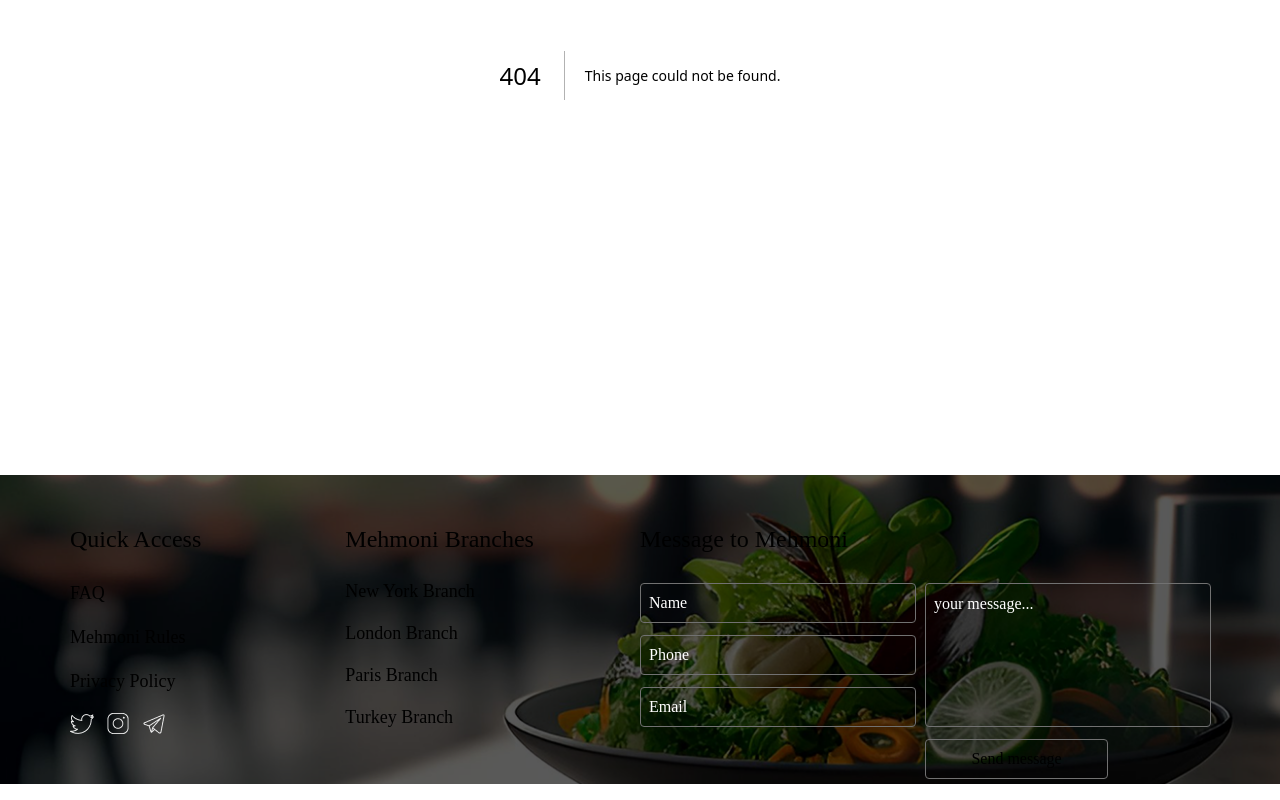
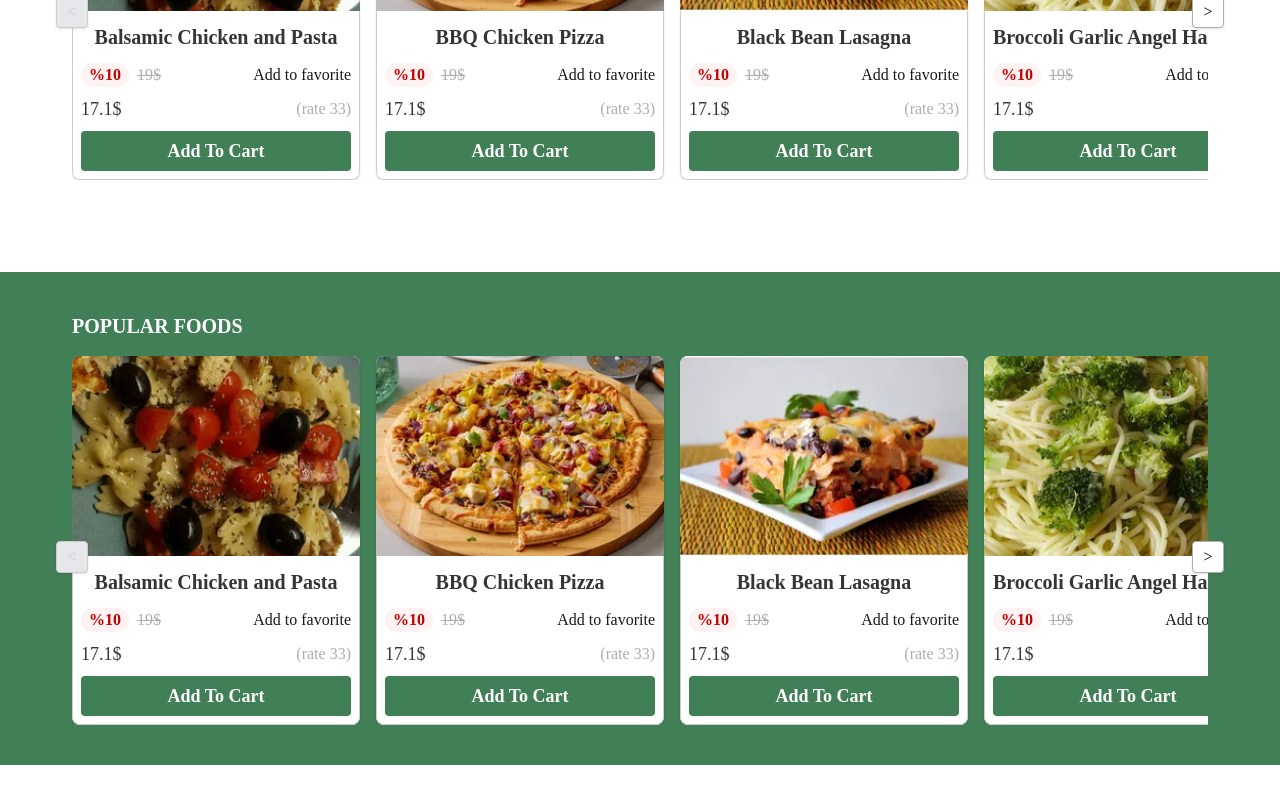
Before and after one commit to nextjs-developers/Food-app, a Next.js app: page /branches in a window 1280 px wide. Before the commit this address had no page. Shown: the part 440-1240 px from the top of the page. Built offline with nearby package versions, Linux system fonts and the light colour scheme.

Commit message:
WIP: change in progress

```diff
--- /dev/null
+++ b/src/app/branches/page.js
@@ -0,0 +1,9 @@
+import BranchPage from "@/components/templates/branchPage/BranchPage"
+
+const page = () => {
+  return (
+    <BranchPage/>
+  )
+}
+
+export default page
--- a/src/app/globals.css
+++ b/src/app/globals.css
@@ -1,4 +1,5 @@
 @import "tailwindcss";
+@import "tailwindcss/utilities";
 @plugin "daisyui";
 
 @font-face {
@@ -25,7 +26,7 @@
   font-weight: 400;
   font-style: normal;
 }
-
+@layer utilities {
   :root {
     /* primary-green */
     --color-primary: #417f56;
@@ -56,9 +57,20 @@
   --font-robotoThin:"robotoThin";
 
   }
-@plugin "daisyui" {
+  /* Hide scrollbar for Chrome, Safari and Opera */
+  .no-scrollbar::-webkit-scrollbar {
+      display: none;
+  }
+ /* Hide scrollbar for IE, Edge and Firefox */
+  .no-scrollbar {
+      -ms-overflow-style: none;  /* IE and Edge */
+      scrollbar-width: none;  /* Firefox */
+}
+}
+
+/* @plugin "daisyui" {
   themes: light var(--default), dark var(--prefersdark);
-}
+} */
 
 @theme inline {
   --color-background: var(--default);
--- a/src/components/layout/Footer.js
+++ b/src/components/layout/Footer.js
@@ -7,19 +7,19 @@ import telegramLogo from "@/icons/Footer-icon1.png";
 const Footer = () => {
 	return (
 		<div
-			className="w-full  2xl:h-[339px] h-fit grid xl:grid-cols-2 grid-cols-1 px-[70px] bg-cover"
+			className="w-full  2xl:h-[339px] h-fit grid xl:grid-cols-2 grid-cols-1 px-[72px] bg-cover"
 			style={{ backgroundImage: `url(${footerImg.src})` }}
 		>
 			<div className="flex h-fit  my-12 2xl:gap-56 gap-36 ">
 				<ul className="text-lg flex flex-col gap-4 ">
-					<li className="first:text-2xl mb-2">Quick Access</li>
-					<li className="hover:text-[#417F56] transition-colors cursor-pointer">
+					<li className="first:text-2xl mb-2 text-primary">Quick Access</li>
+					<li className="hover:text-[#417F56] text-white transition-colors cursor-pointer">
 						FAQ
 					</li>
-					<li className="hover:text-[#417F56] transition-colors cursor-pointer">
+					<li className="hover:text-[#417F56] text-white  transition-colors cursor-pointer">
 						Mehmoni Rules
 					</li>
-					<li className="hover:text-[#417F56] transition-colors cursor-pointer">
+					<li className="hover:text-[#417F56] text-white  transition-colors cursor-pointer">
 						Privacy Policy
 					</li>
 					<li className="flex items-center gap-3">
@@ -29,37 +29,37 @@ const Footer = () => {
 					</li>
 				</ul>
 				<ul className="text-lg flex flex-col gap-3.5">
-					<li className="first:text-2xl mb-2">Mehmoni Branches</li>
-					<li className="hover:text-[#417F56] transition-colors cursor-pointer">
+					<li className="first:text-2xl mb-2 text-primary">Mehmoni Branches</li>
+					<li className="hover:text-[#417F56] text-white  transition-colors cursor-pointer">
 						New York Branch
 					</li>
-					<li className="hover:text-[#417F56] transition-colors cursor-pointer">
+					<li className="hover:text-[#417F56] text-white  transition-colors cursor-pointer">
 						London Branch
 					</li>
-					<li className="hover:text-[#417F56] transition-colors cursor-pointer">
+					<li className="hover:text-[#417F56] text-white  transition-colors cursor-pointer">
 						Paris Branch
 					</li>
-					<li className="hover:text-[#417F56] transition-colors cursor-pointer">
+					<li className="hover:text-[#417F56] text-white  transition-colors cursor-pointer">
 						Turkey Branch
 					</li>
 				</ul>
 			</div>
 			<div className="lg:grid hidden h-fit mt-12 grid-cols-2">
-				<h1 className="col-span-2 text-2xl mb-7">Message to Mehmoni</h1>
+				<h1 className="col-span-2 text-2xl mb-7 text-primary">Message to Mehmoni</h1>
 				<div>
 					<div className="flex flex-col gap-3">
 						<input
-							className="w-[276px]  h-[40px] rounded border border-[#717171] px-2 placeholder:text-white"
+							className="w-[276px] text-white   h-[40px] rounded border border-[#717171] px-2 placeholder:text-white"
 							type="text"
 							placeholder="Name"
 						/>
 						<input
-							className="w-[276px]  h-[40px] rounded border border-[#717171] px-2 placeholder:text-white"
+							className="w-[276px] text-white   h-[40px] rounded border border-[#717171] px-2 placeholder:text-white"
 							type="text"
 							placeholder="Phone"
 						/>
 						<input
-							className="w-[276px]  h-[40px] rounded border border-[#717171] px-2 placeholder:text-white"
+							className="w-[276px] text-white   h-[40px] rounded border border-[#717171] px-2 placeholder:text-white"
 							type="text"
 							placeholder="Email"
 						/>
@@ -68,9 +68,9 @@ const Footer = () => {
 				<div className="flex flex-col ">
 					<textarea
 						placeholder="your message..."
-						className="w-[286px]  h-[144px] p-2 resize-none rounded border border-[#717171] px-2 placeholder:text-white"
+						className="w-[286px] text-white  h-[144px] p-2 resize-none rounded border border-[#717171] px-2 placeholder:text-white"
 					/>
-					<button className="w-[183px] h-[40px] mt-3 cursor-pointer hover:bg-[#417F56] transition-colors rounded border border-[#717171]">
+					<button className="w-[183px] h-[40px] text-white mt-3 cursor-pointer hover:bg-[#417F56] transition-colors rounded border border-[#717171]">
 						Send message
 					</button>
 				</div>
--- /dev/null
+++ b/src/components/templates/branchPage/BranchMenu.js
@@ -0,0 +1,82 @@
+import { branchesMenu } from "src/constant/branchesMenu";
+import BranchMenuCard from "./BranchMenuCard";
+import { useRef, useState } from "react";
+
+const BranchMenu = ({title, bgColor , titleColor}) => {
+	const [isAtLeft, setIsAtLeft] = useState(true);
+	const [isAtRight, setIsAtRight] = useState(false);
+	const containerRef = useRef(null);
+
+	const scrollLeft = () => {
+		if (containerRef.current.scrollLeft !== 0) {
+			setIsAtLeft(false);
+			setIsAtRight(false);
+			if (containerRef.current) {
+				containerRef.current.scrollBy({
+					left: -305,
+					behavior: "smooth",
+				});
+			}
+		} else {
+			setIsAtLeft(true);
+		}
+	};
+
+	const scrollRight = () => {
+		if (containerRef.current.scrollLeft !== 1524) {
+			setIsAtRight(false);
+			setIsAtLeft(false);
+			if (containerRef.current) {
+				containerRef.current.scrollBy({
+					left: 305,
+					behavior: "smooth",
+				});
+			}
+		} else {
+			setIsAtRight(true);
+		}
+	};
+	return (
+		<div style={{backgroundColor: bgColor}} className="mt-13 py-10 px-[72px]">
+			<h1 style={{color: titleColor}} className="text-xl font-semibold  mb-4">
+				{title}
+			</h1>
+			<div className="relative">
+				<button
+					disabled={isAtLeft}
+					onClick={scrollLeft}
+					className={`h-8 w-8 absolute top-[50%] tranlate-y-[-50%] left-0 z-20 translate-x-[-50%]
+                border rounded-sm shadow-sm transition-colors ${
+									isAtLeft
+										? "bg-gray-200 border-[#cccccc] text-[#cccccc] cursor-not-allowed"
+										: "bg-white border-[#adadad] text-black hover:bg-[#417F56] cursor-pointer "
+								}`}
+				>
+					{"<"}
+				</button>
+				<div
+					ref={containerRef}
+					className="flex gap-4 overflow-x-scroll scroll-smooth no-scrollbar  w-full"
+				>
+					{branchesMenu.slice(2, 10).map((item) => (
+						<BranchMenuCard key={item.id} data={item} />
+					))}
+				</div>
+				<button
+					disabled={isAtRight}
+					onClick={scrollRight}
+					className={`h-8 w-8 absolute top-[50%] tranlate-y-[-50%] right-0 z-20 translate-x-[+50%]
+             border rounded-sm shadow-sm transition-colors ${
+								isAtRight
+									? "bg-gray-200 border-[#cccccc] text-[#cccccc] cursor-not-allowed"
+									: "bg-white border-[#adadad] text-black hover:bg-[#417F56] cursor-pointer "
+							}`}
+				>
+					{">"}
+				</button>
+			</div>
+		</div>
+	);
+};
+
+export default BranchMenu;
--- a/src/components/templates/branchPage/BranchMenuCard.js
+++ b/src/components/templates/branchPage/BranchMenuCard.js
@@ -1,9 +1,10 @@
 import Image from "next/image";
+
 const BranchMenuCard = ({data}) => {
+
 	return (
 		<div
-			className="flex flex-col w-[288px] h-fit rounded-lg overflow-hidden"
-			key={data.id}
+			className="flex bg-white flex-shrink-0 flex-col w-[288px] h-fit rounded-lg overflow-hidden shadow"
 		>
 			<Image
 				className="w-full h-[200px]"
--- /dev/null
+++ b/src/components/templates/branchPage/BranchPage.js
@@ -0,0 +1,20 @@
+"use client";
+import Link from "next/link";
+import BranchMenu from "./BranchMenu";
+
+const BranchPage = () => {
+
+	return (
+		<main className="w-full">
+			<BranchMenu title={"SPECIAL OFFER"} bgColor={"#ffffff"} titleColor={"#353535"}/>
+			<BranchMenu title={"POPULAR FOODS"} bgColor={"#417F56"} titleColor={"#ffffff"} />
+			<BranchMenu title={"ITALIAN FOODS"} bgColor={"#ffffff"} titleColor={"#353535"}/>
+      <div className="w-full flex justify-center">
+
+      <Link href={"/"} className="border border-primary text-primary px-4 py-1 rounded-sm my-6 cursor-pointer hover:bg-primary hover:text-white transition-colors">See All Menus</Link>
+      </div>
+		</main>
+	);
+};
+
+export default BranchPage;
```
Lines whose indentation alone changed are shown as unchanged.
